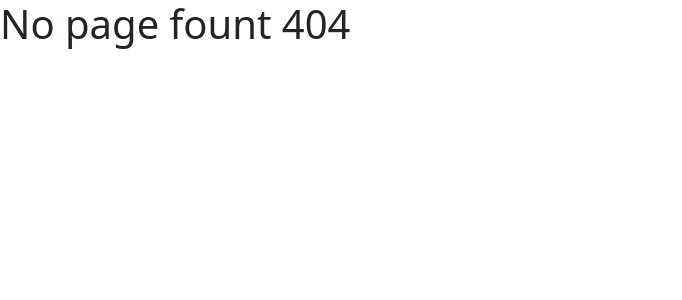
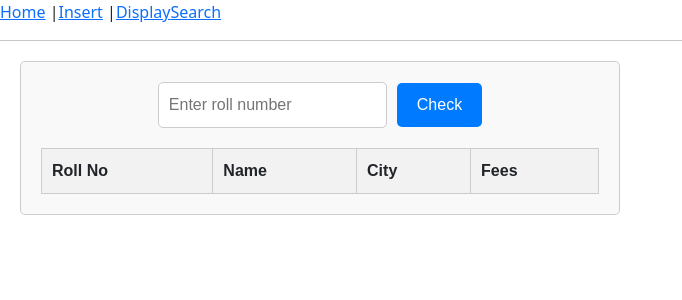
Before and after one commit to suman987654432/CRUD-in-React-JS, a React (Vite) app: page /search in a window 1280 px wide. Before the commit this address had no page. Shown: the top 300 px of the page, without its empty margins (0-682 px from the left). Built offline with nearby package versions, Linux system fonts and the light colour scheme.

Commit message:
Add Search page and integrate functionality for student data retrieval

```diff
--- a/src/App.jsx
+++ b/src/App.jsx
@@ -5,6 +5,7 @@ import NoPage from "./pages/NoPage";
 import Insert from "./pages/Insert"
 import Display from "./pages/Display"
 import EditPage from "./pages/EditPage";
+import Search from "./pages/Search";
 
 
 
@@ -21,6 +22,7 @@ const App = () => {
           <Route path="insert" element={<Insert />} />
           <Route path="display" element={<Display />} />
           <Route path="editdata/:id" element={<EditPage />} />
+          <Route path="search" element={<Search />} />
 
 
 
--- a/src/Layout.jsx
+++ b/src/Layout.jsx
@@ -7,6 +7,7 @@ const Layout = () => {
             <Link to="home">Home</Link> |
             <Link to="insert">Insert</Link> |
             <Link to="display">Display</Link>
+            <Link to="search">Search</Link>
 
 
             <hr />
--- /dev/null
+++ b/src/css/search.css
@@ -0,0 +1,46 @@
+
+
+.container {
+    margin: 20px;
+    padding: 20px;
+    border: 1px solid #ccc;
+    border-radius: 5px;
+    max-width: 600px;
+    background-color: #f9f9f9;
+}
+
+input[type="number"] {
+    padding: 10px;
+    margin-right: 10px;
+    border: 1px solid #ccc;
+    border-radius: 5px;
+}
+
+button {
+    padding: 10px 20px;
+    border: none;
+    border-radius: 5px;
+    background-color: #007bff;
+    color: white;
+    cursor: pointer;
+}
+
+button:hover {
+    background-color: #0056b3;
+}
+
+table {
+    width: 100%;
+    border-collapse: collapse;
+    margin-top: 20px;
+}
+
+th, td {
+    padding: 10px;
+    border: 1px solid #ccc;
+    text-align: left;
+}
+
+th {
+    background-color: #f2f2f2;
+}
--- a/src/pages/EditPage.jsx
+++ b/src/pages/EditPage.jsx
@@ -1,96 +1,9 @@
-import { useState } from "react";
-import axios from "axios";
-const EditPage = () => {
-    const [input, setInput] = useState({});
-
-    const handleInput = (e) => {
-        const { name, value } = e.target;
-        setInput((values) => ({ ...values, [name]: value }));
-    };
-
-    const handleSubmit = async () => {
-        const api = "http://localhost:3000/students";
-        try {
-            await axios.post(api, input);
-            alert("Data inserted");
-        } catch (error) {
-            console.error("Error inserting data:", error);
-            alert("Failed to insert data");
-        }
-    };
-    const inputStyle = {
-        margin: "10px 0",
-        padding: "10px",
-        width: "300px",
-        borderRadius: "5px",
-        border: "1px solid #ccc",
-    };
-
-    const buttonStyle = {
-        marginTop: "15px",
-        padding: "10px 20px",
-        border: "none",
-        backgroundColor: "#4CAF50",
-        color: "white",
-        borderRadius: "5px",
-        cursor: "pointer",
-    };
-
-    const containerStyle = {
-        textAlign: "center",
-        fontFamily: "Arial, sans-serif",
-    };
-
-    return (
-        <>
-            <center><h1>EDIT DATA</h1></center>
 
 
-
-
-            return (
-            <div style={containerStyle}>
-                <h1>Insert Data</h1>
-                <div>
-                    <input
-                        type="text"
-                        name="rollno"
-                        placeholder="Enter roll number"
-                        onChange={handleInput}
-                        style={inputStyle}
-                    />
-                    <br />
-                    <input
-                        type="text"
-                        name="name"
-                        placeholder="Enter name"
-                        onChange={handleInput}
-                        style={inputStyle}
-                    />
-                    <br />
-                    <input
-                        type="text"
-                        name="city"
-                        placeholder="Enter city"
-                        onChange={handleInput}
-                        style={inputStyle}
-                    />
-                    <br />
-                    <input
-                        type="number"
-                        name="fees"
-                        placeholder="Enter fees"
-                        onChange={handleInput}
-                        style={inputStyle}
-                    />
-                    <br />
-                    <button onClick={handleSubmit} style={buttonStyle}>
-                        Submit
-                    </button>
-                </div>
-            </div>
-        </>
-    )
+const EditPage = () => {
+  return (
+    <div>EditPage</div>
+  )
 }
 
 export default EditPage
--- /dev/null
+++ b/src/pages/Search.jsx
@@ -0,0 +1,56 @@
+import axios from "axios";
+import { useState } from "react";
+import "../css/search.css";
+
+const Search = () => {
+    const [rno, setRno] = useState("");
+    const [mydata, setMydata] = useState([]);
+
+    const handleSubmit = async () => {
+        const api = `http://localhost:3000/students/?rollno=${rno}`;
+        try {
+            const response = await axios.get(api);
+            setMydata(response.data);
+            alert("Data search successful");
+        } catch (error) {
+            console.error("Error fetching data:", error);
+        }
+    };
+
+    const ans = mydata.map((key) => (
+        <>
+            <tr >
+                <td>{key.rollno}</td>
+                <td>{key.name}</td>
+                <td>{key.city}</td>
+                <td>{key.fees}</td>
+            </tr>
+        </>
+    ));
+
+    return (
+        <div className="container">
+            <input
+                type="number"
+                name="rno"
+                placeholder="Enter roll number"
+                value={rno}
+                onChange={(e) => setRno(e.target.value)}
+            />
+            <button onClick={handleSubmit}>Check</button>
+            <table>
+                <thead>
+                    <tr>
+                        <th>Roll No</th>
+                        <th>Name</th>
+                        <th>City</th>
+                        <th>Fees</th>
+                    </tr>
+                </thead>
+                <tbody>{ans}</tbody>
+            </table>
+        </div>
+    );
+};
+
+export default Search;
```
